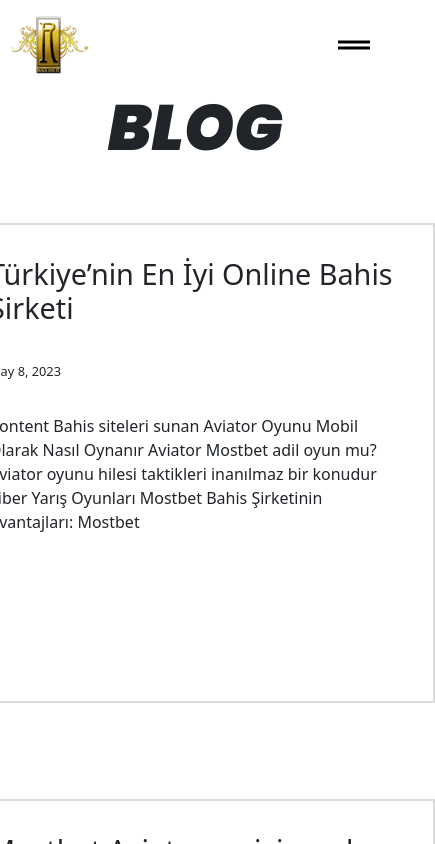
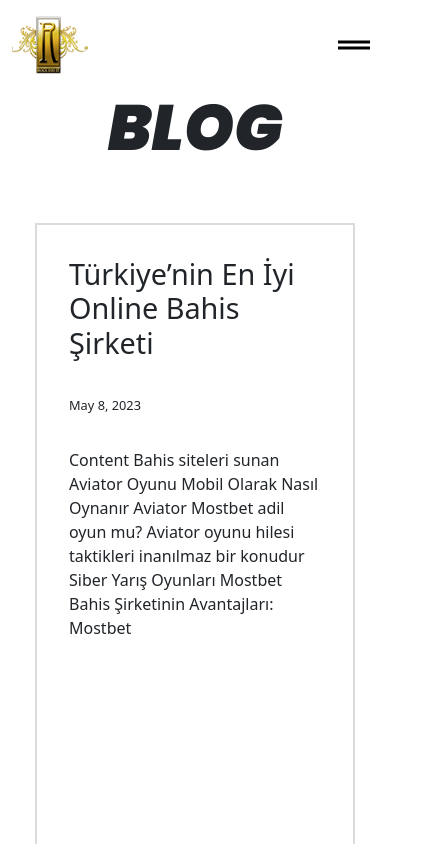
Before and after one commit to rockdidit/rockdidit-frontend, an Angular app: page / in a window 390 px wide. Shown: the top 844 px of the page, 435 px wide, since content can reach past the window. Built offline with nearby package versions, Linux system fonts and the light colour scheme.

Commit message:
Responsive feature/blog version updated and terminated

```diff
--- a/src/app/components/blog/blog.component.html
+++ b/src/app/components/blog/blog.component.html
@@ -33,8 +33,8 @@
       </div>
     </div>
   </div>
+  <div class="containerWebFlexBoxes">
     <div *ngFor="let item of blogsArrs" class="containerDivCenter">
-    <div class="containerWebFlexBoxes">
         <div class="boxBlogs">
           <div class="titleBlog">
             <h4>
--- a/src/app/components/blog/blog.component.scss
+++ b/src/app/components/blog/blog.component.scss
@@ -4,7 +4,7 @@
     margin: auto;
     justify-content: center;
     background-color: #c6e802;
-    width: 100rem;
+    width: 90rem;
     height: 30rem;
   }
   .containerWeb {
@@ -23,6 +23,8 @@
     }
   }
   .containerWebFlexBoxes{
+    width: 80%;
+    flex-wrap: wrap;
     display: flex;
     justify-content: center;
     margin: auto;
@@ -65,8 +67,8 @@
     display: none;
   }
   .boxBlogs{
-    width: 30rem !important;
-    height: 30rem !important;
+    width: 20rem !important;
+    height: 40rem !important;
   }
 }
 
```
Lines whose indentation alone changed are shown as unchanged.
